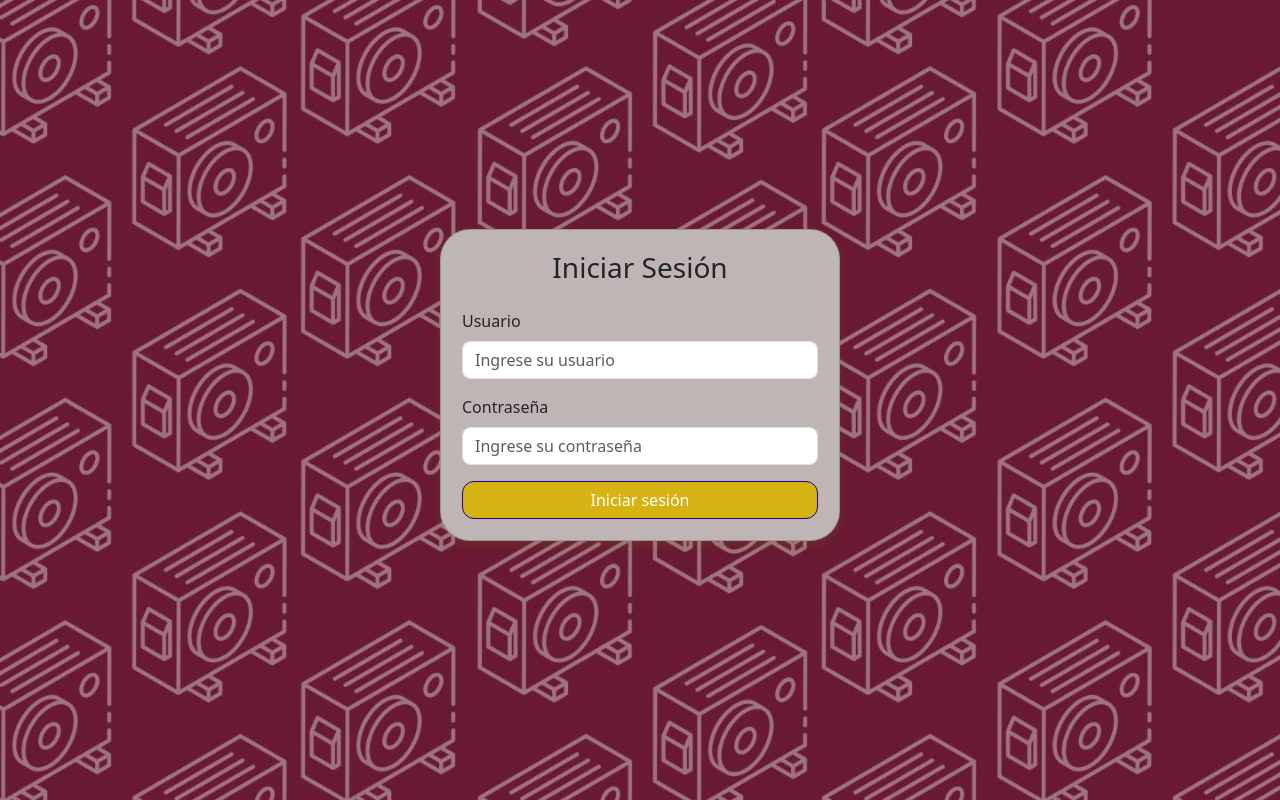
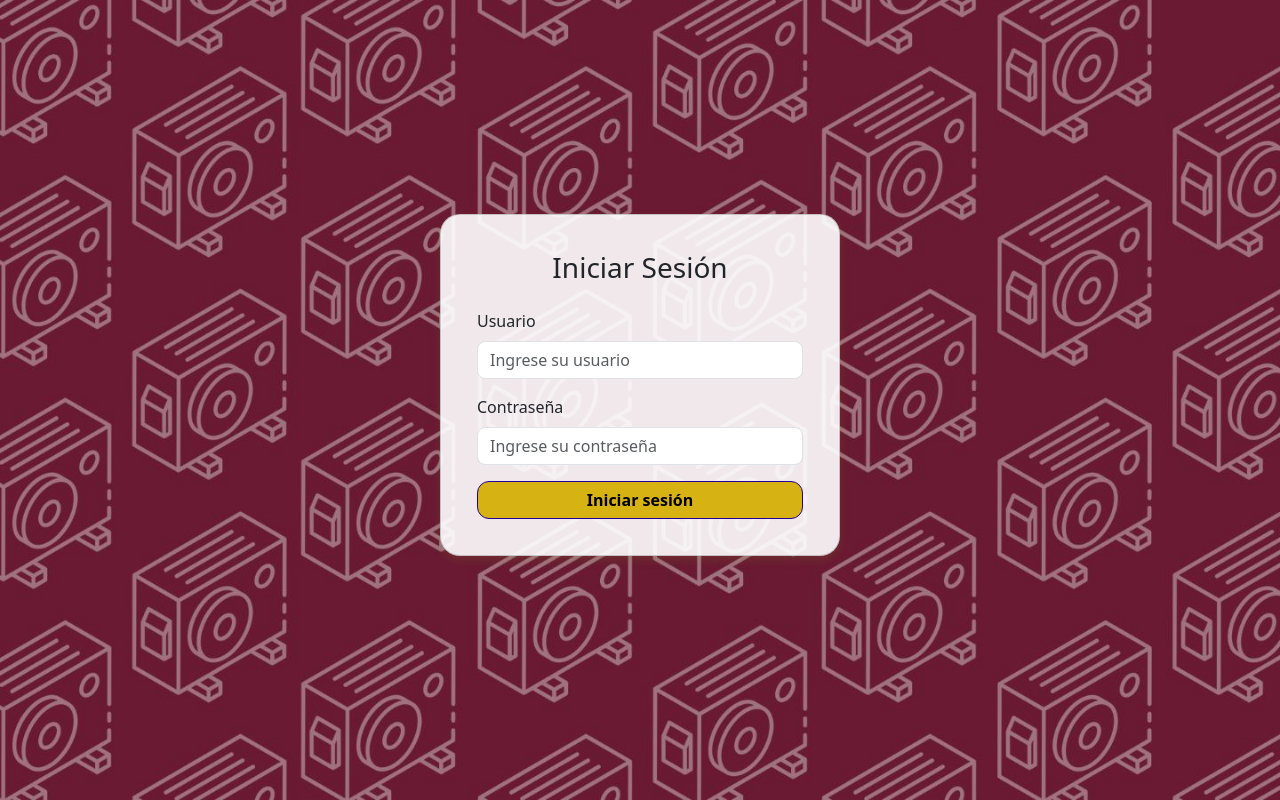
Before and after one commit to alekesadillas/horarios_api, a Flask app: page /login in a window 1280 px wide. Run offline with Flask 3, Linux system fonts and the light colour scheme.

Commit message:
Update style.css

```diff
--- a/src/src/static/css/style.css
+++ b/src/src/static/css/style.css
@@ -9,13 +9,12 @@ body {
     background-attachment: fixed;  /* Opcional: para que no se desplace al hacer scroll */
 }
 
-/* Contenedor general */
+/* === Contenedor general === */
 .container {
     margin-top: 30px;
-
 }
 
-/* Título principal */
+/* === Título principal === */
 .container h2 {
     margin-top: 30px;
     color: #020202;
@@ -23,9 +22,10 @@ body {
     text-align: center;
 }
 
-/* Navbar elegante */
+/* === Navbar elegante === */
 .navbar {
-    background-color: #ffffff;
+    background-color: rgba(255, 255, 255, 0.95);
+    backdrop-filter: blur(8px); /* Agrega un efecto moderno */
     box-shadow: 0 2px 10px rgba(0, 0, 0, 0.1);
 }
 
@@ -33,51 +33,51 @@ body {
 .navbar-nav .nav-link {
     color: #424421 !important;
     font-weight: 600;
+    transition: color 0.3s ease;
 }
 
 .navbar-nav .nav-link:hover {
     color: #342690 !important;
 }
 
-/* Contenedor del formulario */
+/* === Contenedor del formulario y tarjetas === */
 .form-container,
 .card {
-    background-color: hsl(0, 7%, 73%);
-    padding: 5px;
-    border-radius: 30px;
+    background-color: rgba(255, 255, 255, 0.9); /* Más legible sobre imagen */
+    padding: 20px;
+    border-radius: 20px;
     box-shadow: 0 4px 10px rgba(143, 157, 18, 0.15);
     margin-bottom: 30px;
-    transition: transform 0.3s ease;
-    align-content: center;
+    transition: transform 0.3s ease, box-shadow 0.3s ease;
 }
 
 .card:hover {
     transform: scale(1.01);
+    box-shadow: 0 6px 12px rgba(143, 157, 18, 0.25);
 }
 
-/* Estilo de botones */
+/* === Estilo de botones === */
 .btn-primary {
     background-color: #d6b213;
     border-color: #22009b;
     border-radius: 12px;
-    font-weight: 500;
+    font-weight: 600;
     transition: all 0.3s ease;
-
-
+    color: #000;
 }
 
 .btn-primary:hover {
     background-color: #e1c214;
     border-color: #cfaf12;
-    color: #000000;
+    color: #000;
 }
 
 .btn-info {
     background-color: #022655;
     border-color: #0448a0;
-    color: #ffffff;
+    color: #fff;
     border-radius: 12px;
-    font-weight: 500;
+    font-weight: 600;
     transition: all 0.3s ease;
 }
 
@@ -86,29 +86,37 @@ body {
     color: #000;
 }
 
-/* Input mejorado */
-.form-control, .form-select {
+/* === Inputs y selects === */
+.form-control,
+.form-select {
     border-radius: 8px;
 }
 
-/* Animación al mostrar formulario */
+/* === Animación al mostrar formulario === */
 #formHorario {
     animation: fadeIn 0.4s ease-in-out;
 }
 
 @keyframes fadeIn {
-    from { opacity: 0; transform: translateY(-10px); }
-    to { opacity: 1; transform: translateY(0); }
+    from {
+        opacity: 0;
+        transform: translateY(-10px);
+    }
+    to {
+        opacity: 1;
+        transform: translateY(0);
+    }
 }
 
-/* Select de filtro */
+/* === Select de filtro === */
 #filtroSeccion {
     max-width: 200px;
 }
 
-/* Responsividad móvil */
+/* === Responsividad móvil === */
 @media (max-width: 576px) {
-    .form-container, .card {
+    .form-container,
+    .card {
         padding: 15px;
     }
 
@@ -119,15 +127,11 @@ body {
 
     .container h2 {
         font-size: 1.4rem;
-        text-align: center;
     }
 
-    #filtroSeccion {
+    #filtroSeccion,
+    #obtenerDatosBtn {
         width: 100%;
         margin-bottom: 10px;
     }
-
-    #obtenerDatosBtn {
-        width: 100%;
-    }
 }
```
